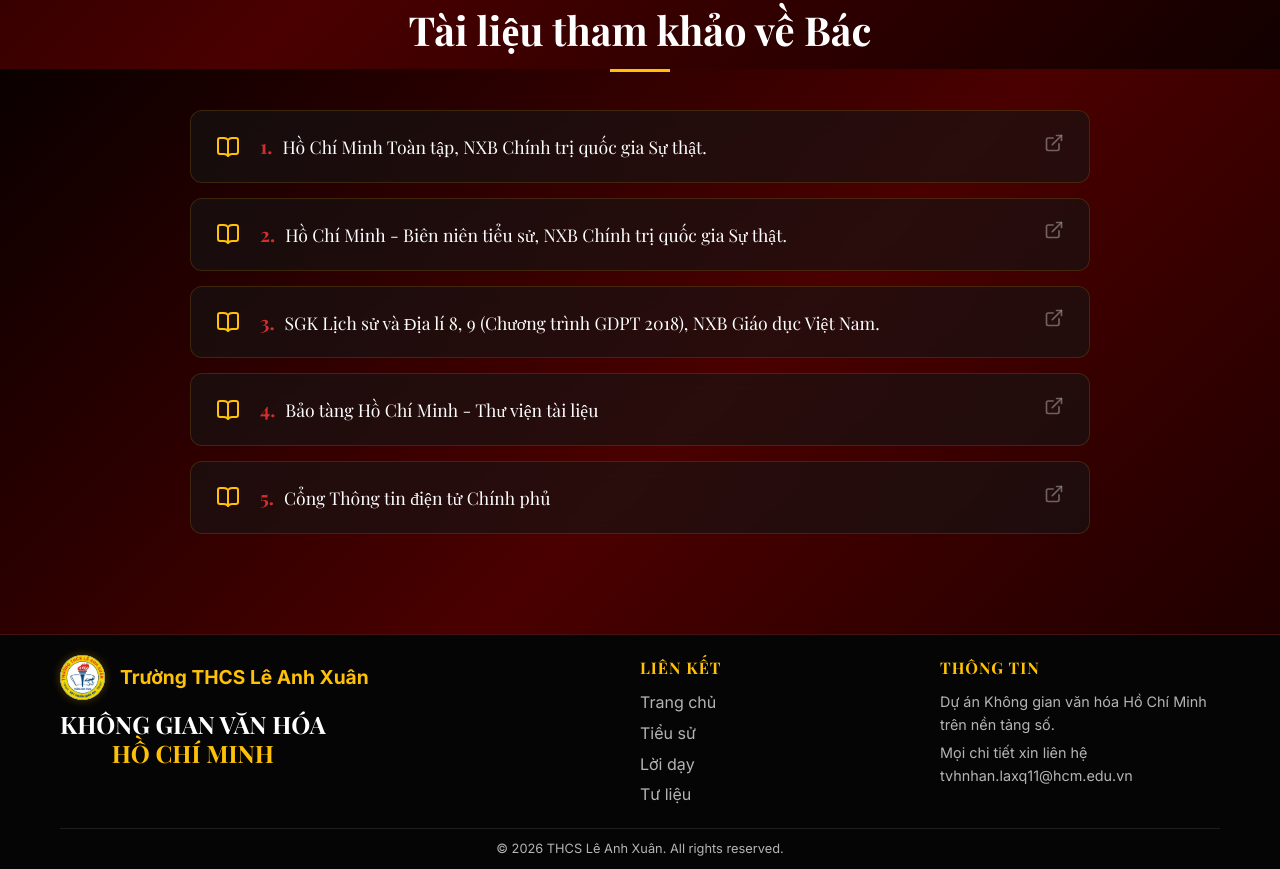
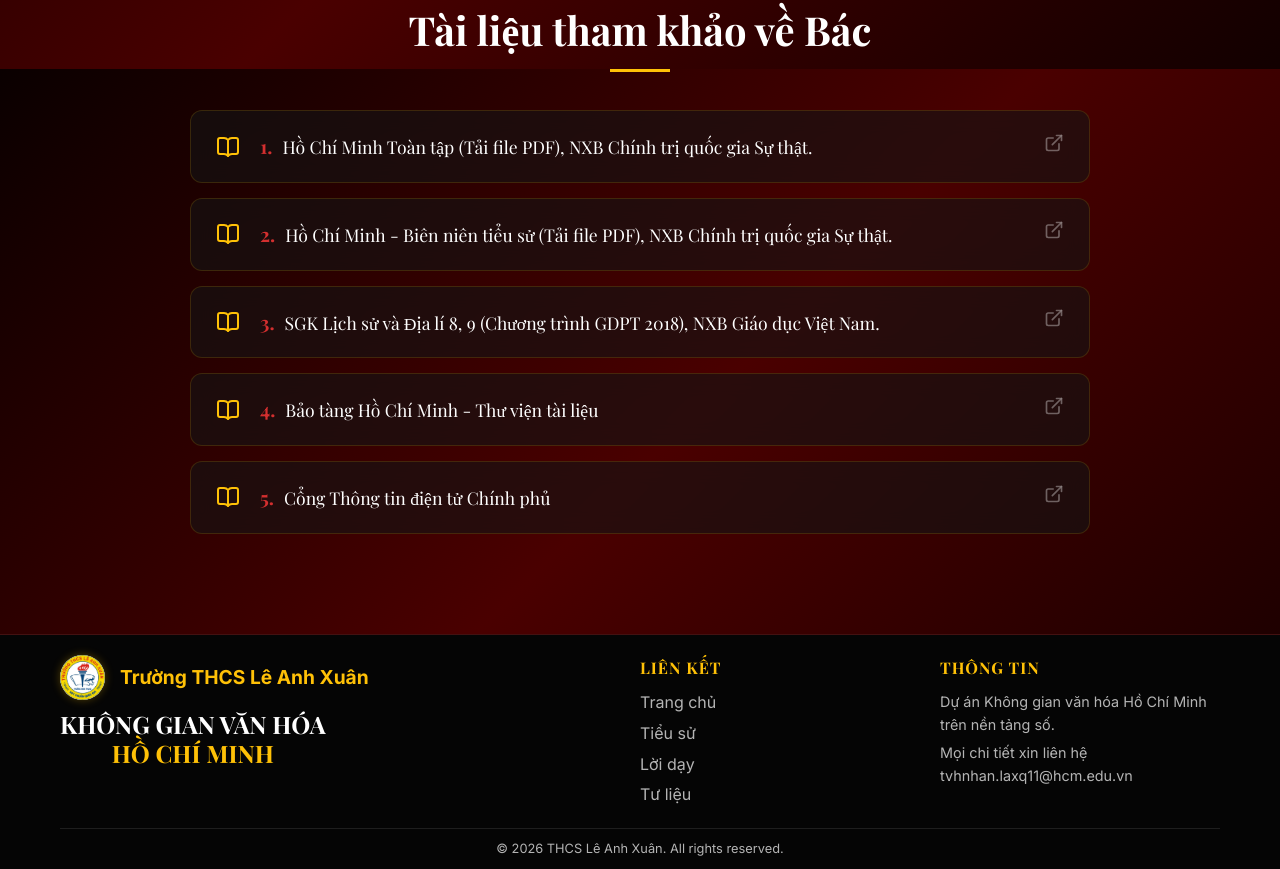
Before and after one commit to formype/lax-kgvhhcm, a React (Vite) app: page / in a window 1280 px wide. Shown: the part 7131-8000 px from the top of the page. Built offline with nearby package versions, Linux system fonts and the light colour scheme; no server answers; the database is empty; a web font is replaced by a local one.

Commit message:
Change refs to PDF searches

```diff
--- a/src/components/References.jsx
+++ b/src/components/References.jsx
@@ -5,12 +5,12 @@ import './References.css';
 
 const references = [
   {
-    title: "Hồ Chí Minh Toàn tập, NXB Chính trị quốc gia Sự thật.",
-    link: "https://stbook.vn/"
+    title: "Hồ Chí Minh Toàn tập (Tải file PDF), NXB Chính trị quốc gia Sự thật.",
+    link: "https://www.google.com/search?q=%22H%E1%BB%93+Ch%C3%AD+Minh+to%C3%A0n+t%E1%BA%ADp%22+filetype%3Apdf"
   },
   {
-    title: "Hồ Chí Minh - Biên niên tiểu sử, NXB Chính trị quốc gia Sự thật.",
-    link: "https://nxbchinhtriquocgia.vn/"
+    title: "Hồ Chí Minh - Biên niên tiểu sử (Tải file PDF), NXB Chính trị quốc gia Sự thật.",
+    link: "https://www.google.com/search?q=%22H%E1%BB%93+Ch%C3%AD+Minh+Bi%C3%AAn+ni%C3%AAn+ti%E1%BB%83u+s%E1%BB%AD%22+filetype%3Apdf"
   },
   {
     title: "SGK Lịch sử và Địa lí 8, 9 (Chương trình GDPT 2018), NXB Giáo dục Việt Nam.",
```
